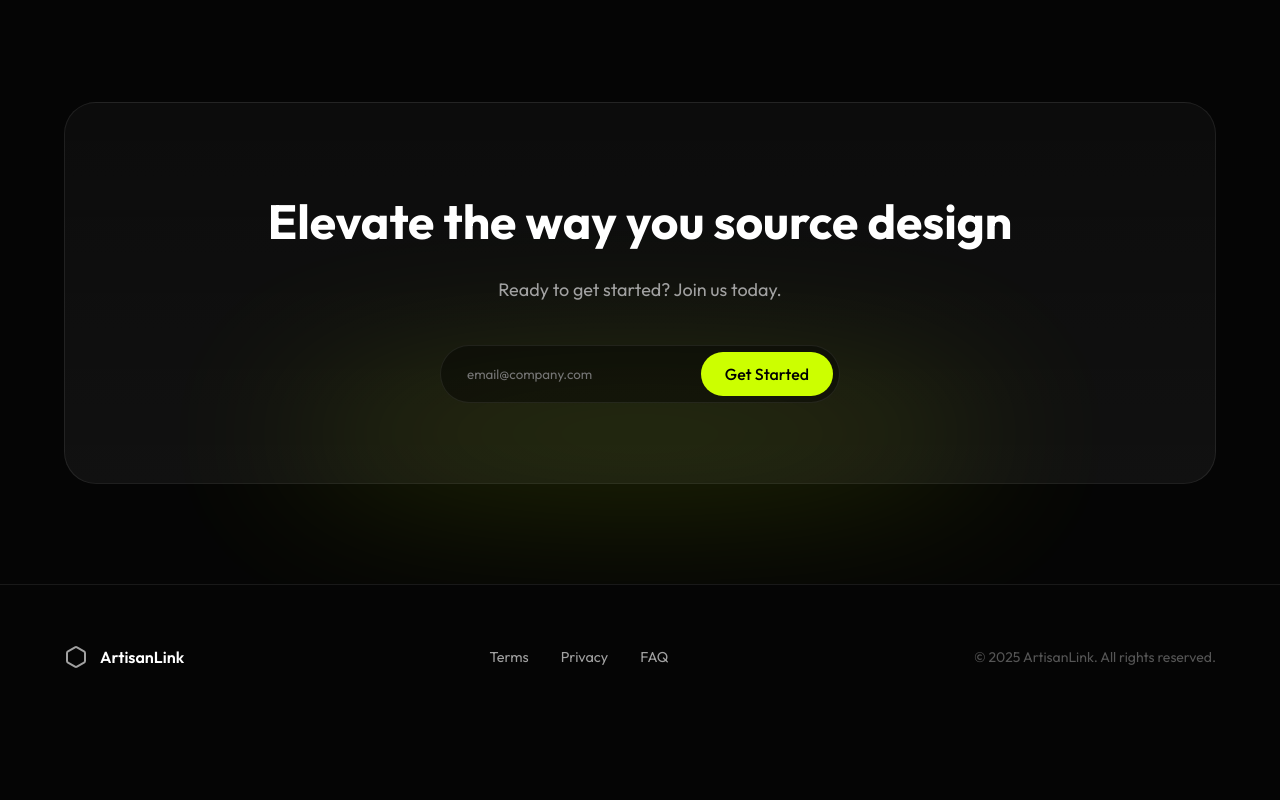
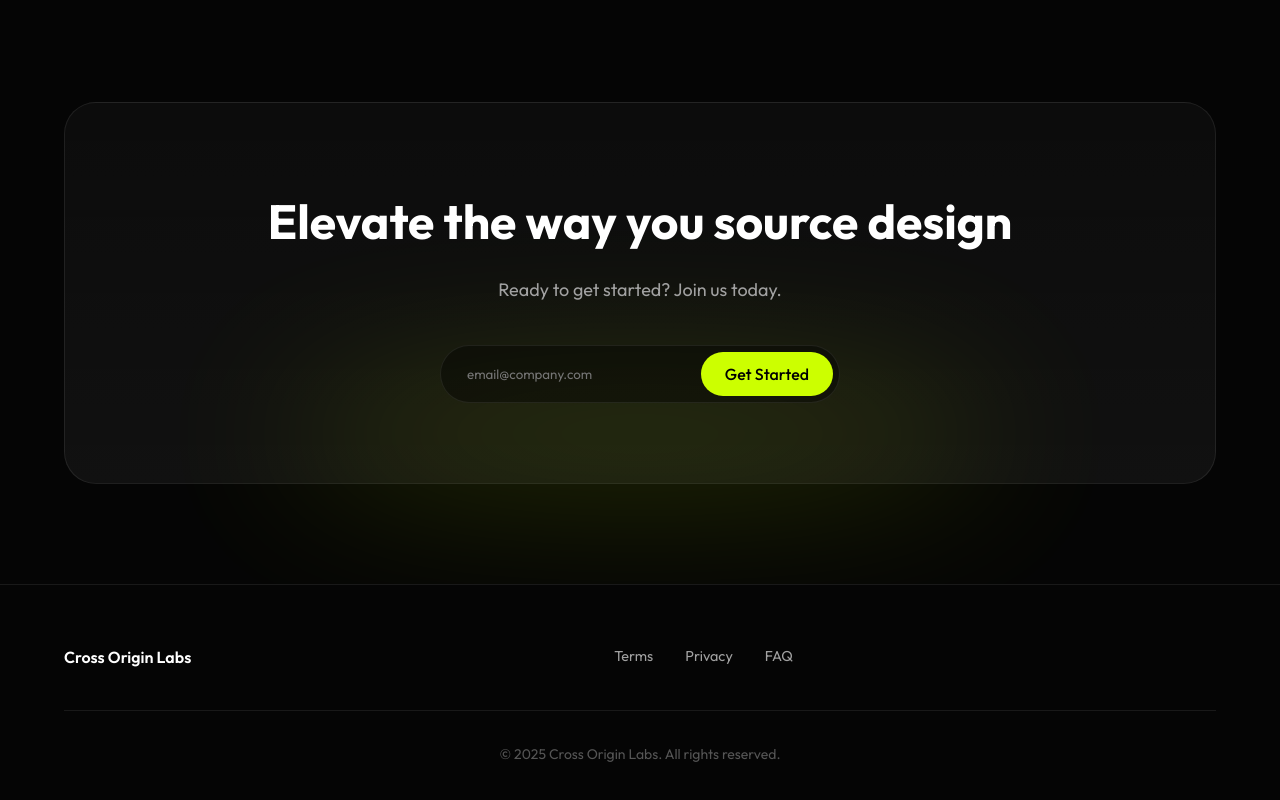
Before and after one commit to Sonu-Hansda/ArtisanLink, a React (Vite) app: page / in a window 1280 px wide. Shown: the part 5429-6229 px from the top of the page. Before the commit the page ends 6139 px from the top, so only its background shows below. Built offline with nearby package versions, Linux system fonts and the light colour scheme.

Commit message:
add address

```diff
--- a/src/components/Footer.css
+++ b/src/components/Footer.css
@@ -5,10 +5,17 @@
 
 .footer-container {
     display: flex;
+    flex-direction: column;
+    gap: 40px;
+}
+
+.footer-content {
+    display: flex;
     justify-content: space-between;
-    align-items: center;
+    align-items: flex-start;
+    width: 100%;
     flex-wrap: wrap;
-    gap: 24px;
+    gap: 40px;
 }
 
 .footer-brand {
@@ -38,19 +45,36 @@
     color: var(--text-primary);
 }
 
+.footer-address {
+    text-align: right;
+}
+
+.footer-bottom {
+    width: 100%;
+    border-top: 1px solid var(--border-subtle);
+    padding-top: 32px;
+    text-align: center;
+}
+
 .copyright {
     color: var(--text-muted);
     font-size: 0.875rem;
 }
 
-@media (max-width: 600px) {
-    .footer-container {
+@media (max-width: 768px) {
+    .footer-content {
         flex-direction: column;
-        align-items: flex-start;
+        align-items: center;
+        text-align: center;
+        gap: 32px;
     }
 
     .footer-links {
         flex-direction: column;
         gap: 16px;
     }
+
+    .footer-address {
+        text-align: center;
+    }
 }
--- a/src/components/Footer.tsx
+++ b/src/components/Footer.tsx
@@ -1,6 +1,5 @@
 import React from 'react';
-import { Link } from 'react-router-dom';
-import { Hexagon } from 'lucide-react';
+import { content } from '../data/content';
 import './Footer.css';
 
 export const Footer: React.FC = () => {
@@ -9,20 +8,31 @@ export const Footer: React.FC = () => {
     return (
         <footer className="footer">
             <div className="container footer-container">
-                <div className="footer-brand">
-                    <Hexagon className="footer-logo-icon" size={24} />
-                    <span className="footer-brand-name">ArtisanLink</span>
+                <div className="footer-content">
+                    <div className="footer-brand">
+                        <span className="footer-brand-name">Cross Origin Labs</span>
+                    </div>
+
+                    <div className="footer-links">
+                        {content.footer.links.map((link) => (
+                            <a key={link} href={`/${link.toLowerCase()}`} className="footer-link">
+                                {link}
+                            </a>
+                        ))}
+                    </div>
+
+                    <div className="footer-address">
+                        <p style={{ whiteSpace: 'pre-line', color: 'var(--text-secondary)', fontSize: '0.9rem', lineHeight: '1.5' }}>
+                            {content.footer.address}
+                        </p>
+                    </div>
                 </div>
 
-                <div className="footer-links">
-                    <Link to="/terms" className="footer-link">Terms</Link>
-                    <Link to="/privacy" className="footer-link">Privacy</Link>
-                    <Link to="/faq" className="footer-link">FAQ</Link>
+                <div className="footer-bottom">
+                    <p className="copyright">
+                        © {currentYear} Cross Origin Labs. All rights reserved.
+                    </p>
                 </div>
-
-                <p className="copyright">
-                    © {currentYear} ArtisanLink. All rights reserved.
-                </p>
             </div>
         </footer>
     );
```
